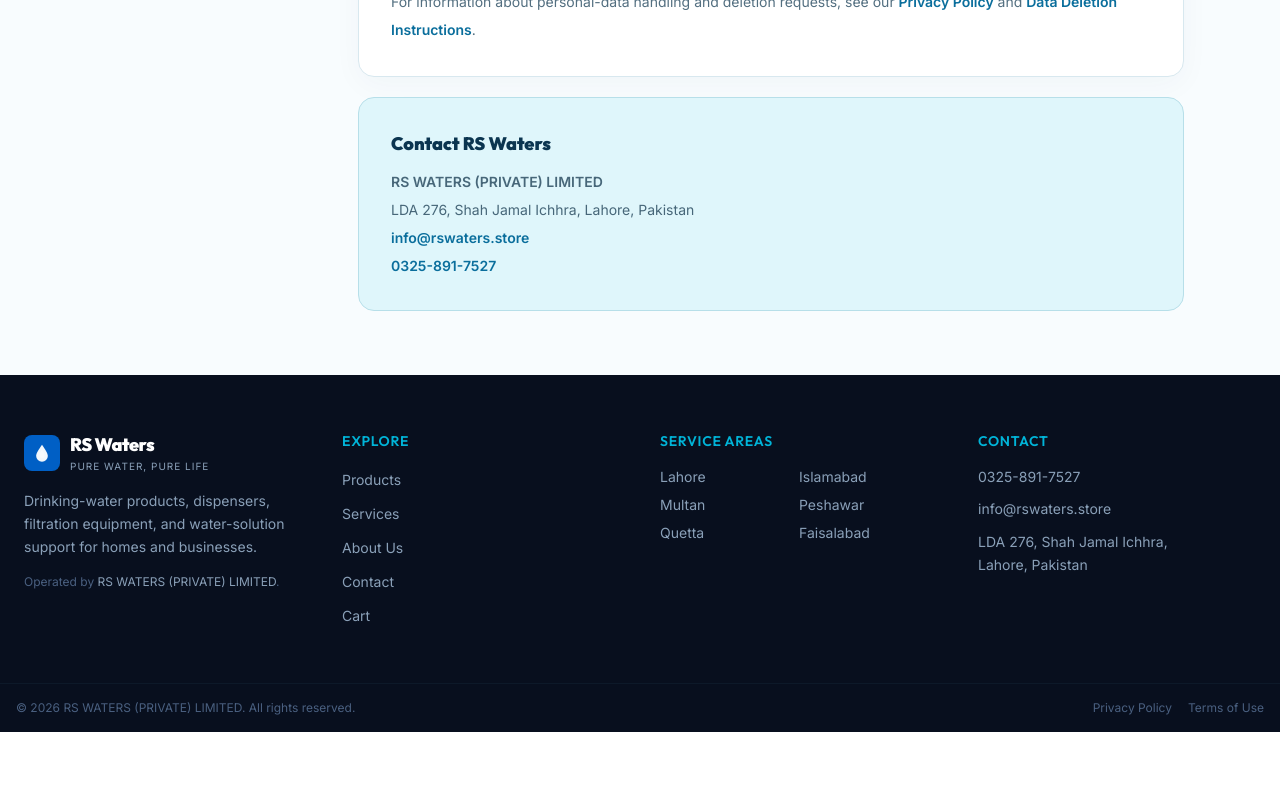
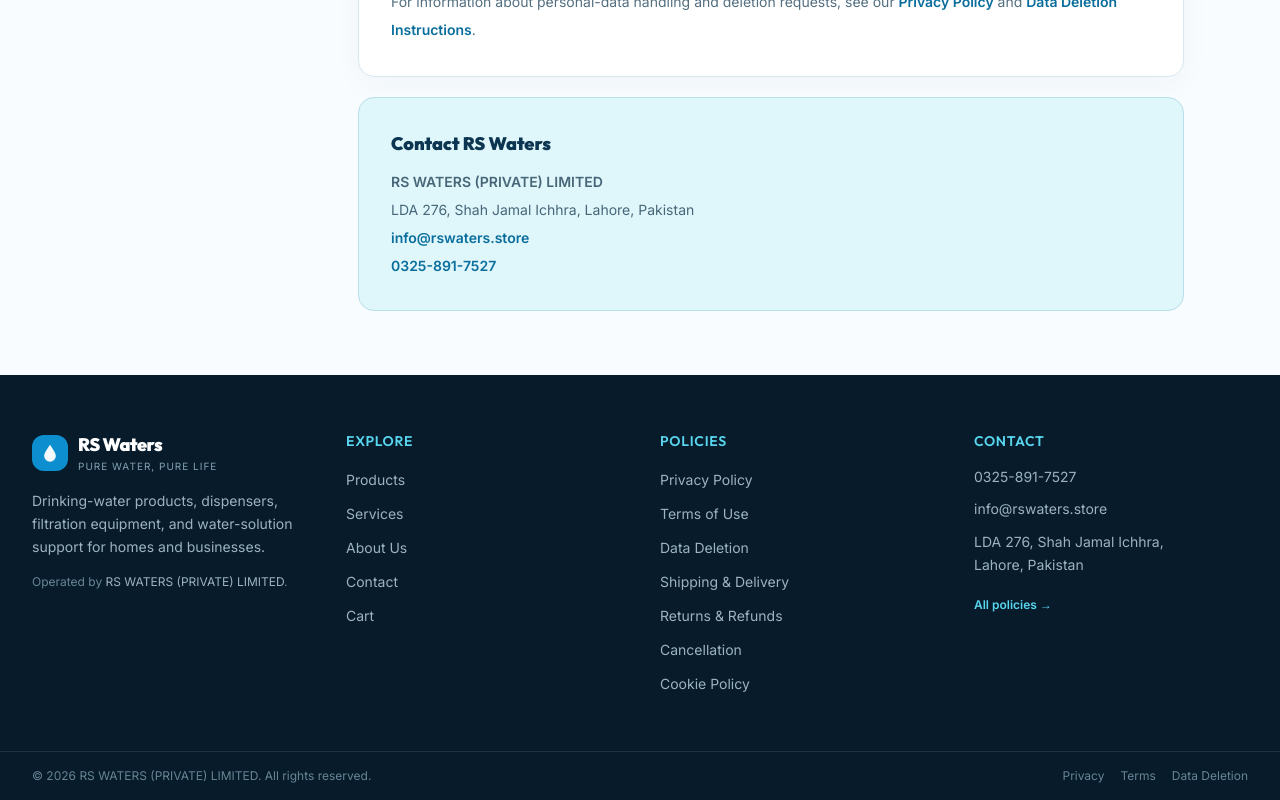
Before and after one commit to OrbixtarTechnologies/AquaRSWaters, a React (Vite) app: page /cookies in a window 1280 px wide. Shown: the part 1613-2413 px from the top of the page. Before the commit the page ends 2345 px from the top, so only its background shows below. Built offline with nearby package versions, Linux system fonts and the light colour scheme; the HTML template or start-up script is replaced by a standard one.

Commit message:
Expose legal and policy pages in footer

```diff
--- a/src/components/Footer.tsx
+++ b/src/components/Footer.tsx
@@ -2,31 +2,31 @@
 
 export default function Footer() {
   return (
-    <footer className="bg-[#080f1e] text-white">
-      <div className="max-w-7xl mx-auto px-4 sm:px-6 py-14 grid grid-cols-1 sm:grid-cols-2 lg:grid-cols-4 gap-10">
+    <footer className="bg-[#071b2b] text-white">
+      <div className="max-w-7xl mx-auto px-5 sm:px-8 py-14 grid grid-cols-1 sm:grid-cols-2 lg:grid-cols-4 gap-10">
         <div>
           <div className="flex items-center gap-2.5 mb-4">
-            <div className="w-9 h-9 rounded-lg bg-[#005fc5] flex items-center justify-center">
-              <svg width="20" height="20" viewBox="0 0 24 24" fill="none">
+            <div className="w-9 h-9 rounded-xl bg-[#0d8fcf] flex items-center justify-center">
+              <svg width="20" height="20" viewBox="0 0 24 24" fill="none" aria-hidden="true">
                 <path d="M12 2C8 8 5 12 5 15.5a7 7 0 0014 0C19 12 16 8 12 2z" fill="white" opacity=".95"/>
                 <path d="M12 8C10 11 9 13 9 15a3 3 0 006 0c0-2-1-4-3-7z" fill="white" opacity=".4"/>
               </svg>
             </div>
             <div>
               <div className="font-black text-lg tracking-tight" style={{ fontFamily: "Outfit, sans-serif" }}>RS Waters</div>
-              <div className="text-[10px] text-[#8aa0b8] tracking-widest uppercase">Pure Water, Pure Life</div>
+              <div className="text-[10px] text-[#82a1b1] tracking-widest uppercase">Pure Water, Pure Life</div>
             </div>
           </div>
-          <p className="text-sm text-[#8aa0b8] leading-relaxed mb-4">
+          <p className="text-sm text-[#9db3bf] leading-relaxed mb-4">
             Drinking-water products, dispensers, filtration equipment, and water-solution support for homes and businesses.
           </p>
-          <p className="text-xs text-[#4a6080]">
-            Operated by <span className="text-[#8aa0b8]">RS WATERS (PRIVATE) LIMITED</span>.
+          <p className="text-xs text-[#688595]">
+            Operated by <span className="text-[#9db3bf]">RS WATERS (PRIVATE) LIMITED</span>.
           </p>
         </div>
 
         <div>
-          <h4 className="font-semibold text-sm uppercase tracking-wider text-[#00b4d8] mb-4" style={{ fontFamily: "Outfit, sans-serif" }}>Explore</h4>
+          <h4 className="font-semibold text-sm uppercase tracking-wider text-[#58d6ee] mb-4" style={{ fontFamily: "Outfit, sans-serif" }}>Explore</h4>
           <ul className="space-y-2.5">
             {[
               { to: "/products", label: "Products" },
@@ -35,33 +35,49 @@
               { to: "/contact", label: "Contact" },
               { to: "/cart", label: "Cart" },
             ].map((link) => (
-              <li key={link.to}><Link to={link.to} className="text-sm text-[#8aa0b8] hover:text-white transition-colors">{link.label}</Link></li>
+              <li key={link.to}>
+                <Link to={link.to} className="text-sm text-[#9db3bf] hover:text-white transition-colors">{link.label}</Link>
+              </li>
             ))}
           </ul>
         </div>
 
         <div>
-          <h4 className="font-semibold text-sm uppercase tracking-wider text-[#00b4d8] mb-4" style={{ fontFamily: "Outfit, sans-serif" }}>Service Areas</h4>
-          <div className="grid grid-cols-2 gap-y-2 text-sm text-[#8aa0b8]">
-            <span>Lahore</span><span>Islamabad</span><span>Multan</span><span>Peshawar</span><span>Quetta</span><span>Faisalabad</span>
-          </div>
+          <h4 className="font-semibold text-sm uppercase tracking-wider text-[#58d6ee] mb-4" style={{ fontFamily: "Outfit, sans-serif" }}>Policies</h4>
+          <ul className="space-y-2.5">
+            {[
+              { to: "/privacy", label: "Privacy Policy" },
+              { to: "/terms", label: "Terms of Use" },
+              { to: "/data-deletion", label: "Data Deletion" },
+              { to: "/shipping-delivery", label: "Shipping & Delivery" },
+              { to: "/returns-refunds", label: "Returns & Refunds" },
+              { to: "/cancellation", label: "Cancellation" },
+              { to: "/cookies", label: "Cookie Policy" },
+            ].map((link) => (
+              <li key={link.to}>
+                <Link to={link.to} className="text-sm text-[#9db3bf] hover:text-white transition-colors">{link.label}</Link>
+              </li>
+            ))}
+          </ul>
         </div>
 
         <div>
-          <h4 className="font-semibold text-sm uppercase tracking-wider text-[#00b4d8] mb-4" style={{ fontFamily: "Outfit, sans-serif" }}>Contact</h4>
-          <div className="space-y-3 text-sm text-[#8aa0b8]">
+          <h4 className="font-semibold text-sm uppercase tracking-wider text-[#58d6ee] mb-4" style={{ fontFamily: "Outfit, sans-serif" }}>Contact</h4>
+          <div className="space-y-3 text-sm text-[#9db3bf]">
             <a href="tel:+923258917527" className="block hover:text-white transition-colors">0325-891-7527</a>
             <a href="mailto:info@rswaters.store" className="block hover:text-white transition-colors">info@rswaters.store</a>
             <address className="not-italic leading-relaxed">LDA 276, Shah Jamal Ichhra,<br/>Lahore, Pakistan</address>
           </div>
+          <Link to="/policies" className="mt-5 inline-block text-xs font-bold text-[#58d6ee] hover:underline">All policies →</Link>
         </div>
       </div>
 
-      <div className="border-t border-[#0d1929] px-4 py-4 max-w-7xl mx-auto flex flex-col sm:flex-row justify-between items-center gap-2 text-xs text-[#4a6080]">
+      <div className="border-t border-white/10 px-5 sm:px-8 py-4 max-w-7xl mx-auto flex flex-col sm:flex-row justify-between items-center gap-3 text-xs text-[#688595]">
         <div>© {new Date().getFullYear()} RS WATERS (PRIVATE) LIMITED. All rights reserved.</div>
-        <div className="flex gap-4">
-          <Link to="/privacy" className="hover:text-white transition-colors">Privacy Policy</Link>
-          <Link to="/terms" className="hover:text-white transition-colors">Terms of Use</Link>
+        <div className="flex flex-wrap justify-center gap-x-4 gap-y-2">
+          <Link to="/privacy" className="hover:text-white transition-colors">Privacy</Link>
+          <Link to="/terms" className="hover:text-white transition-colors">Terms</Link>
+          <Link to="/data-deletion" className="hover:text-white transition-colors">Data Deletion</Link>
         </div>
       </div>
     </footer>
```
